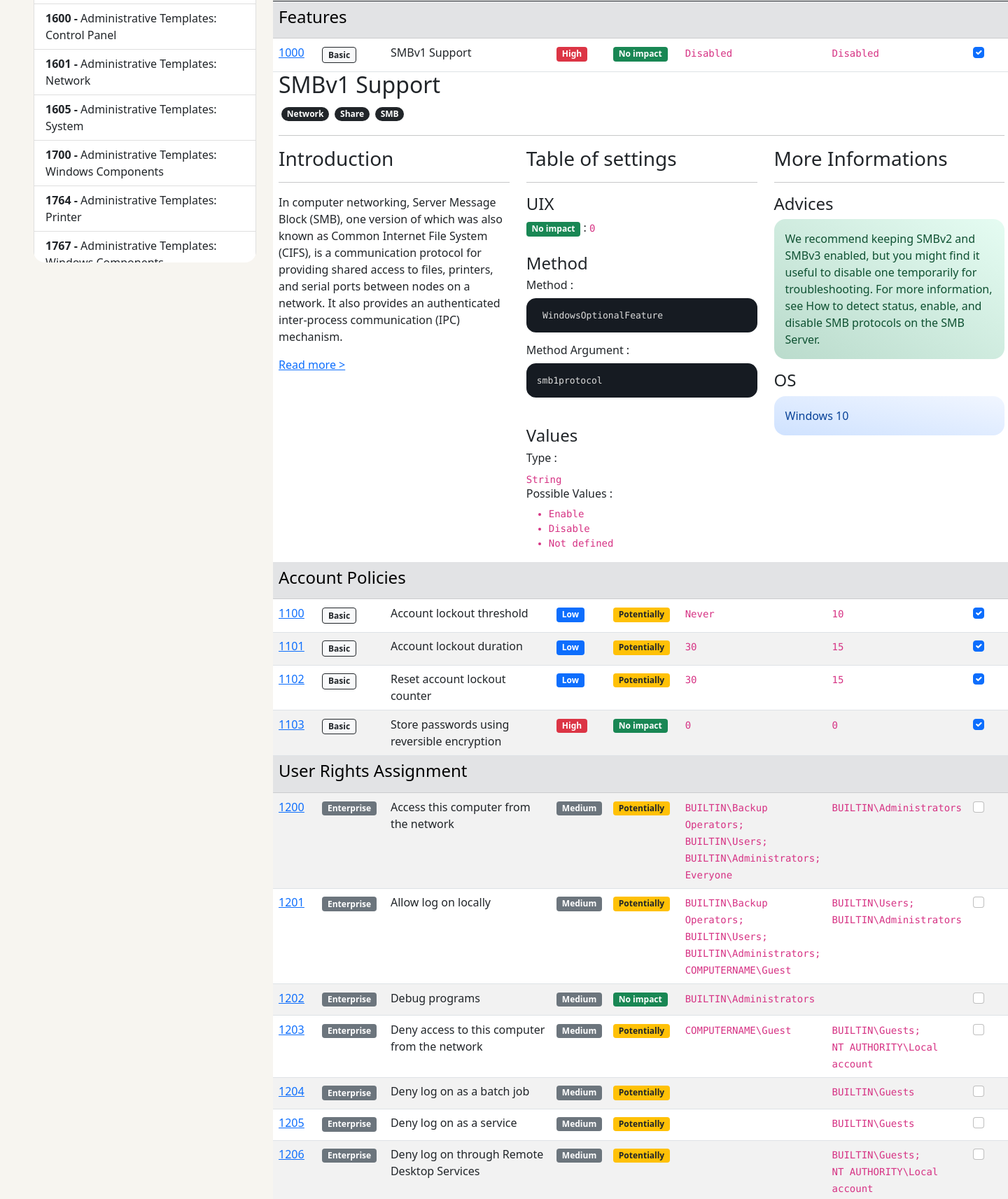
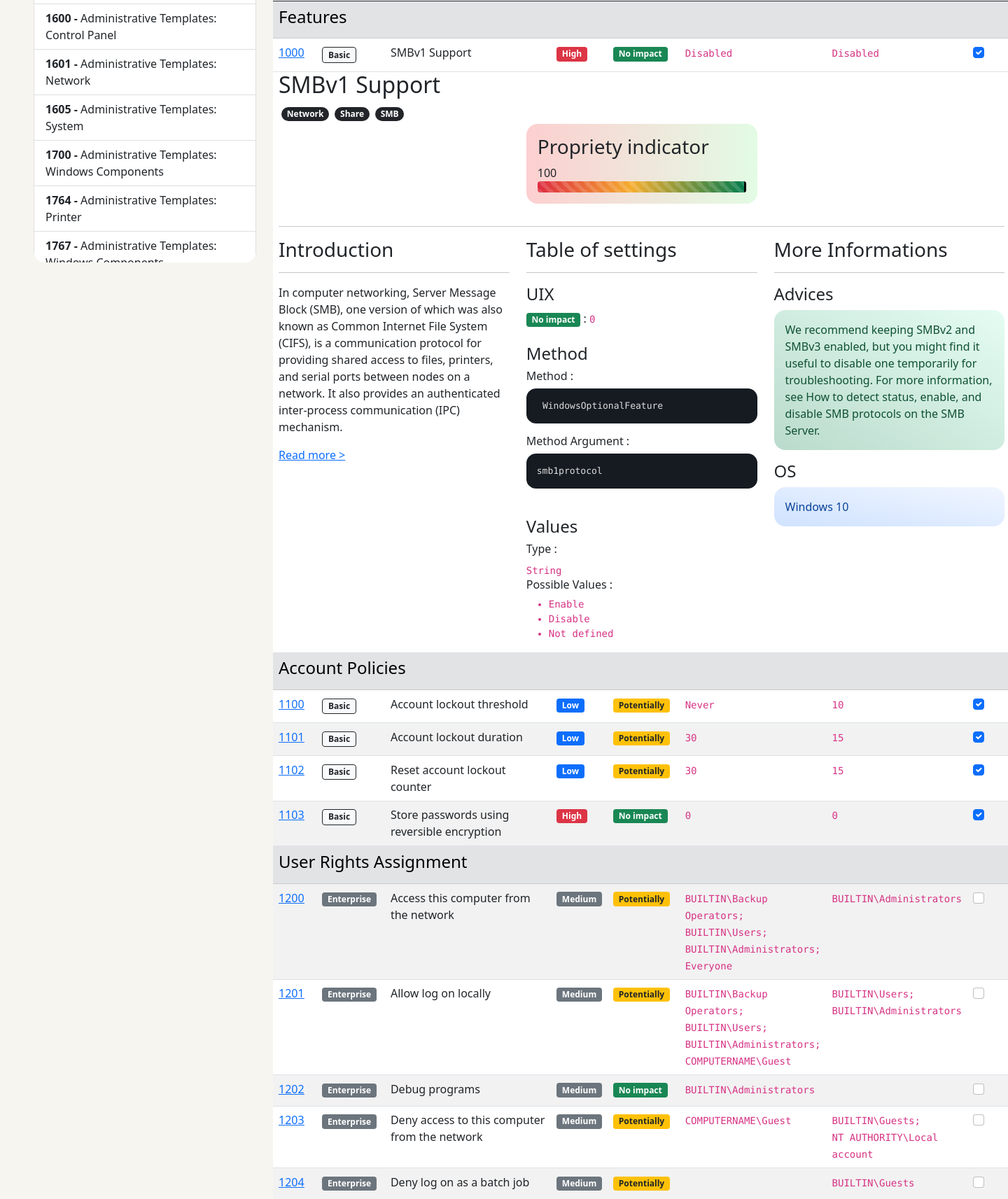
Before and after one commit to CRYPT-ON-IT/policies_hardening_interface, a PHP site: page /interface/windows in a window 1440 px wide, after a click on "1000". Shown: the part 488-2201 px from the top of the page at 70% size. Run offline with PHP 8.4, Linux system fonts and the light colour scheme; data that the repository does not hold is empty.

Commit message:
Add propriety indicator

```diff
--- a/interface/windows/style.css
+++ b/interface/windows/style.css
@@ -34,6 +34,10 @@ table{
 
 .alert-secondary{
   background: linear-gradient(to top right, #e2e3e5, #f8f9fa);
+}
+
+.alert-propriety{
+  background: linear-gradient(to right, rgba(246, 79, 79, 0.27), rgba(160, 243, 166, 0.3));
 }
 
 .table-orange{
--- a/interface/windows/table.php
+++ b/interface/windows/table.php
@@ -94,29 +94,37 @@ function write_tr($data)
   /**** Compute some values before row printing ****/
 
   /* severity */
+  $propriety_severity=0;
   switch ($severity) {
     case 'High':
       $severity="<span class=\"badge bg-danger\">High</span>";
+      $propriety_severity=3;
       break;
     case 'Medium':
       $severity="<span class=\"badge bg-secondary\">Medium</span>";
+      $propriety_severity=2;
       break;
     case 'Low':
       $severity="<span class=\"badge bg-primary\">Low</span>";
+      $propriety_severity=1;
       break;
   }
 
   /* UIX impact */
   $UIX_impact_content = "<span class=\"badge bg-secondary\">Not defined</span>";
+  $propriety_uix=0;
   switch ($UIX_impact) {
     case '2':
       $UIX_impact_content="<span class=\"badge bg-danger\">Impact</span>";
+      $propriety_uix=1;
       break;
     case '1':
       $UIX_impact_content="<span class=\"badge bg-warning text-dark\">Potentially</span>";
+      $propriety_uix=2;
       break;
     case '0':
       $UIX_impact_content="<span class=\"badge bg-success\">No impact</span>";
+      $propriety_uix=3;
       break;
   }
 
@@ -136,16 +144,20 @@ function write_tr($data)
 
   /* Mode */
   $use_mode_content="";
+  $propriety_mode=0;
   if ($use_mode) {
     switch ($use_mode) {
       case 'Basic':
         $use_mode_content = "<span class=\"badge bg-light text-dark m-1\" style=\"border:solid 1px;\">$use_mode</span>";
+        $propriety_mode = 3;
         break;
       case 'Enterprise':
         $use_mode_content = "<span class=\"badge bg-secondary m-1\">$use_mode</span>";
+        $propriety_mode = 2;
         break;
       case 'StrongBox':
         $use_mode_content = "<span class=\"badge bg-dark m-1\">$use_mode</span>";
+        $propriety_mode = 1;
         break;
 
       default:
@@ -255,6 +267,12 @@ function write_tr($data)
     }
   }
 
+  /* Propriety */
+  $propriety_result = $propriety_severity*3+$propriety_uix*2+$propriety_mode*1;
+  $propriety_result = $propriety_result/6;
+  $propriety_percent = ($propriety_result-1)*100/2;
+  $propriety_percent = round($propriety_percent);
+
   /* Values */
   $possible_values_array = explode(":", $possible_values);
   $type = $possible_values_array[0];
@@ -276,6 +294,23 @@ function write_tr($data)
           <div>
             <h2>$name</h2>
             <div>$tags_content</div>
+          </div>
+
+          <div class='row'>
+            <div class='col'>
+            </div>
+            <div class='col'>
+              <div class='alert alert-propriety'>
+                <h3>Propriety indicator</h3>
+                <span>$propriety_percent</span>
+                <div class='progress propriety-progressbar'>
+                  <div class='progress-bar progressbar-propriety bg-success' role='progressbar' style='width:$propriety_percent%;' aria-valuenow='$propriety_result' aria-valuemin='0' aria-valuemax='100'></div>
+                </div>
+              </div>
+
+            </div>
+            <div class='col'>
+            </div>
           </div>
 
           <hr>
--- a/style/master.css
+++ b/style/master.css
@@ -40,3 +40,14 @@ pre{
 .code-argument{
   color:rgb(255, 123, 114);
 }
+
+.propriety-progressbar{
+  background: linear-gradient(to right, rgb(222,43,64), rgb(245,174,48) 45%, rgb(0,123,77));
+}
+
+.progressbar-propriety{
+  background-image: linear-gradient(45deg,rgba(255,255,255,.15) 25%,transparent 25%,transparent 50%,rgba(255,255,255,.15) 50%,rgba(255,255,255,.15) 75%,transparent 75%,transparent);
+  background-size: 1rem 1rem;
+  border-right: solid black;
+  background-color: rgba(25, 135, 84, 0)!important;
+}
```
